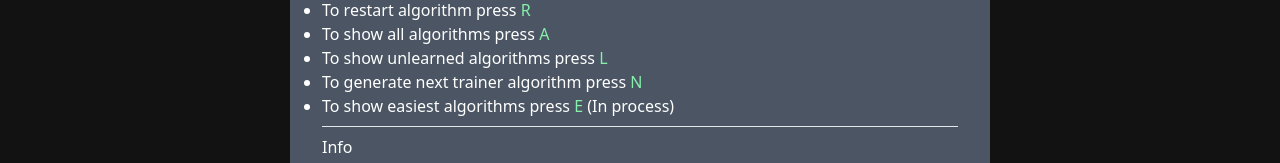
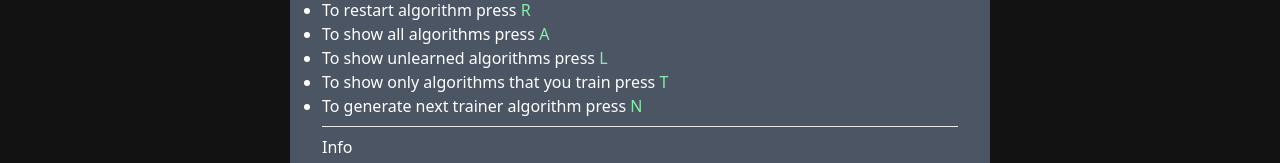
Before and after one commit to korkuts-stanislau/fast-algo-search, a React (Vite) app in the folder fast-algo-search/: page / in a window 1280 px wide. Both pictures are taken after a click on the element "Tutorial". Shown: the part 486-649 px from the top of the page. Built offline with nearby package versions, Linux system fonts and the light colour scheme.

Commit message:
add hotkey to show only train algorithms

```diff
--- a/fast-algo-search/src/AlgoGroups.tsx
+++ b/fast-algo-search/src/AlgoGroups.tsx
@@ -27,6 +27,9 @@ export const AlgoGroups: React.FC<AlgoGroupsProps> = (props) => {
           else if (props.filter === 'unlearned')
             return !props.userAlgosInfo.find((ai) => ai.title == a.title)!
               .isLearned;
+          else if (props.filter === 'train')
+            return props.userAlgosInfo.find((ai) => ai.title == a.title)!
+              .isInTrainer;
         });
         if (algos.length === 0) return undefined;
         return (
--- a/fast-algo-search/src/App.tsx
+++ b/fast-algo-search/src/App.tsx
@@ -34,7 +34,7 @@ function App() {
   }, []);
 
   const onKeyDown = useCallback((ev: globalThis.KeyboardEvent) => {
-    const overwrittenKeys = ['KeyA', 'KeyL'];
+    const overwrittenKeys = ['KeyA', 'KeyL', 'KeyT'];
     if (overwrittenKeys.includes(ev.code)) {
       ev.preventDefault();
     }
@@ -42,6 +42,8 @@ function App() {
       setFilter('all');
     } else if (ev.code === 'KeyL') {
       setFilter('unlearned');
+    } else if (ev.code === 'KeyT') {
+      setFilter('train');
     }
   }, []);
 
--- a/fast-algo-search/src/Tutorial.tsx
+++ b/fast-algo-search/src/Tutorial.tsx
@@ -49,12 +49,12 @@ export const Tutorial: React.FC<TutorialProps> = (props) => {
               <span className={keyClassName}>L</span>
             </li>
             <li>
+              To show only algorithms that you train press{' '}
+              <span className={keyClassName}>T</span>
+            </li>
+            <li>
               To generate next trainer algorithm press{' '}
               <span className={keyClassName}>N</span>
-            </li>
-            <li>
-              To show easiest algorithms press{' '}
-              <span className={keyClassName}>E</span> (In process)
             </li>
             <hr className="my-2" />
             <p>Info</p>
--- a/fast-algo-search/src/Types.tsx
+++ b/fast-algo-search/src/Types.tsx
@@ -12,7 +12,7 @@ export type UserAlgoInfo = {
   isInTrainer: boolean;
 };
 
-export type Filter = 'all' | 'unlearned';
+export type Filter = 'all' | 'unlearned' | 'train' | 'easy';
 
 export type AlgoGroup = { name: string; group: Algo[] };
 
```
